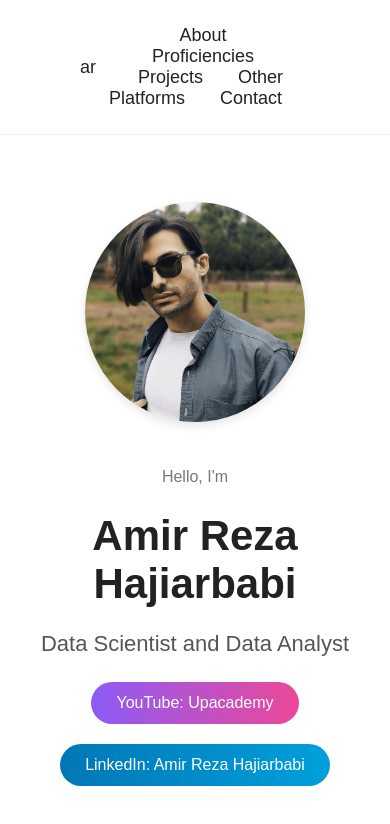
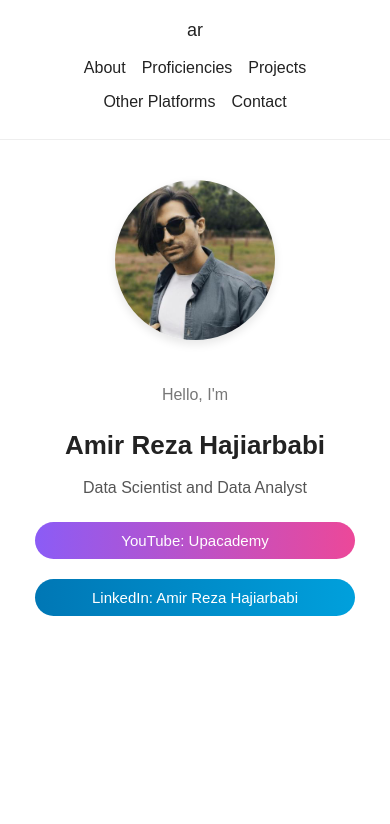
Before and after one commit to arbabi72/arbabi72.github.io, a plain HTML site: page index.html in a window 390 px wide. Drawn offline with Linux system fonts and the light colour scheme.

Commit message:
Update index.html

```diff
--- a/index.html
+++ b/index.html
@@ -95,11 +95,71 @@
       font-weight: 500;
       text-decoration: none;
       transition: opacity 0.3s ease;
-   margin-top: 20px; /* فاصله اضافه شد */
+      margin-top: 20px;
     }
 
     .linkedin-link:hover {
       opacity: 0.85;
+    }
+
+    /* 📱 Responsive Design */
+    @media (max-width: 768px) {
+      header {
+        flex-direction: column;
+        padding: 20px;
+      }
+
+      nav {
+        display: flex;
+        flex-wrap: wrap;
+        justify-content: center;
+        margin-top: 10px;
+      }
+
+      nav a {
+        margin: 8px;
+        font-size: 16px;
+      }
+
+      .hero {
+        height: auto;
+        padding: 40px 20px;
+      }
+
+      h1 {
+        font-size: 32px;
+      }
+
+      h2 {
+        font-size: 18px;
+      }
+
+      .profile-pic {
+        width: 160px;
+        height: 160px;
+      }
+
+      .youtube-link,
+      .linkedin-link {
+        width: 80%;
+        font-size: 16px;
+      }
+    }
+
+    @media (max-width: 480px) {
+      h1 {
+        font-size: 26px;
+      }
+
+      h2 {
+        font-size: 16px;
+      }
+
+      .youtube-link,
+      .linkedin-link {
+        padding: 10px 20px;
+        font-size: 15px;
+      }
     }
 
   </style>
```
Lines whose indentation alone changed are shown as unchanged.
